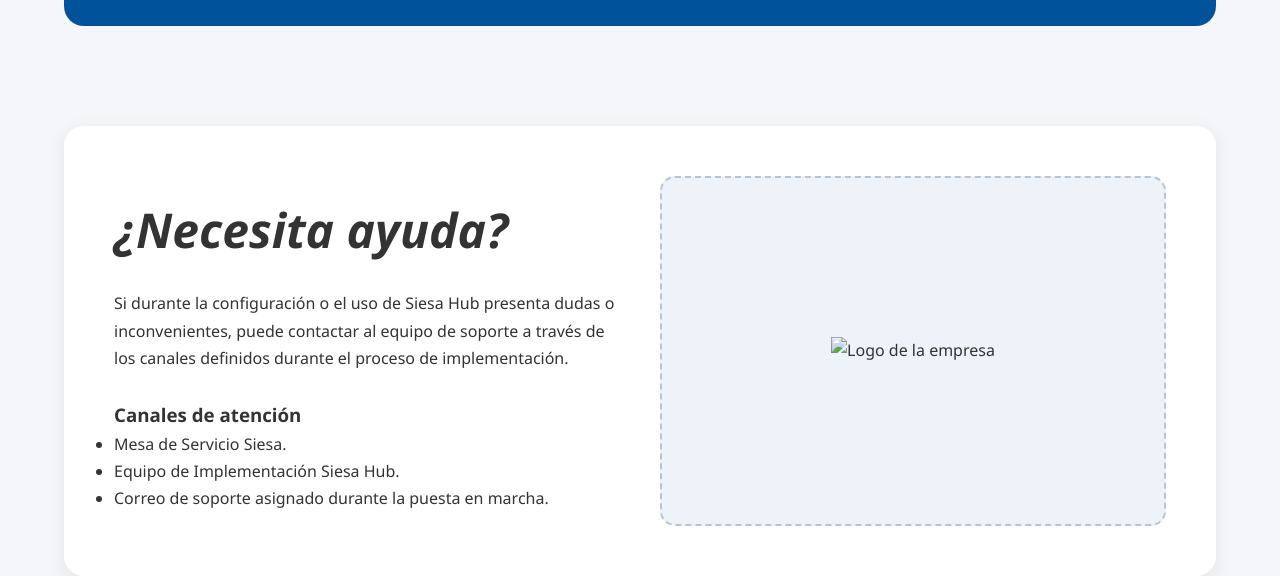
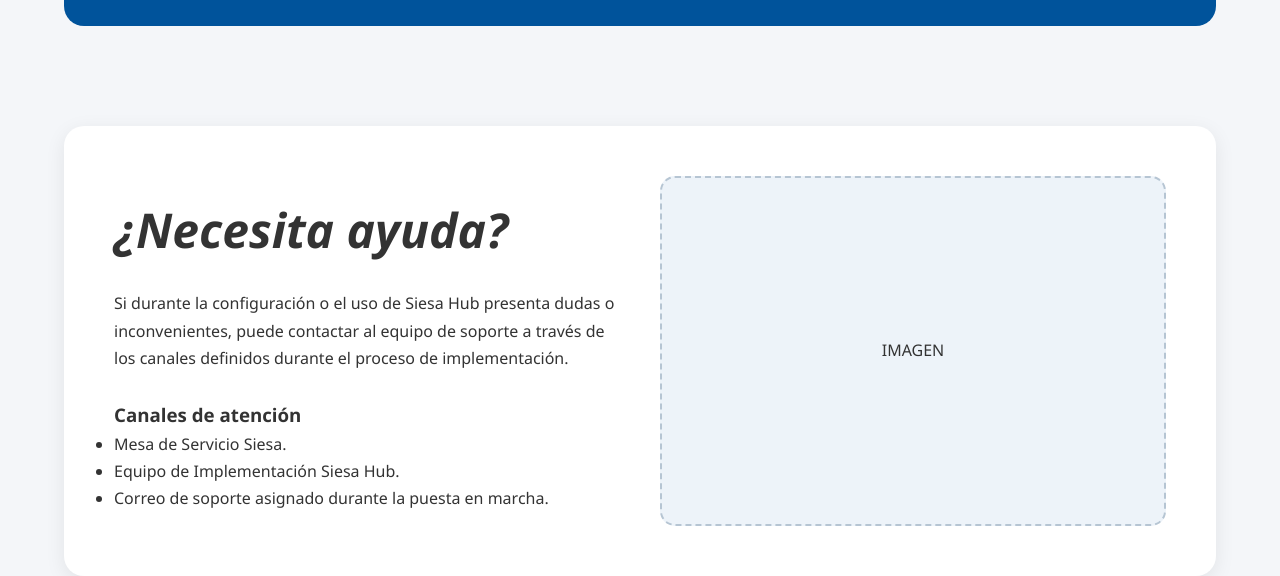
Before and after one commit to ISSergioCarvajal/SiesaHubEntrenamiento, a plain HTML site: page index.html in a window 1280 px wide. Shown: the part 5704-6280 px from the top of the page. Drawn offline with Linux system fonts and the light colour scheme.

Commit message:
Replace image tag with placeholder text

```diff
--- a/index.html
+++ b/index.html
@@ -735,7 +735,7 @@ Si durante la configuración o el uso de Siesa Hub presenta dudas o inconvenient
 </div>
 
 <div class="help-image">
-    <img src="" alt="Logo de la empresa">
+    IMAGEN
 </div>
 
 </div>
```
